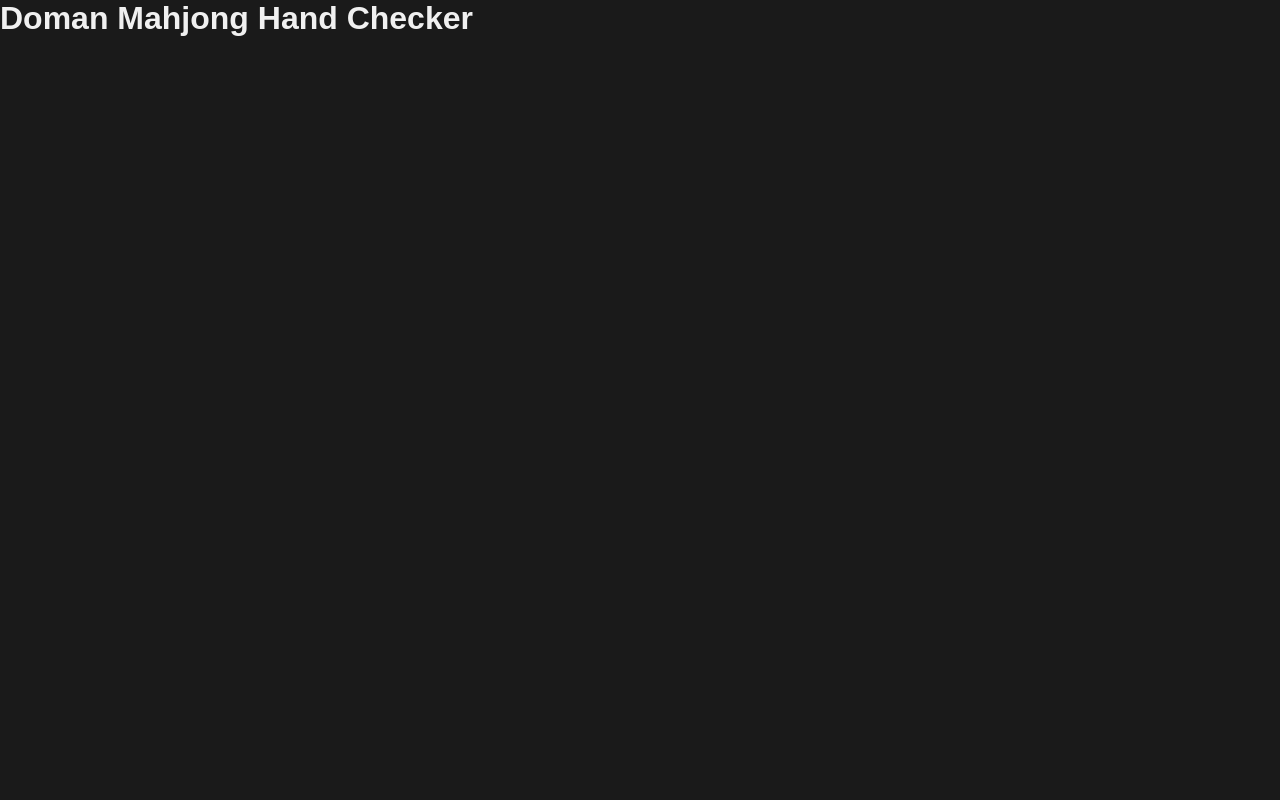
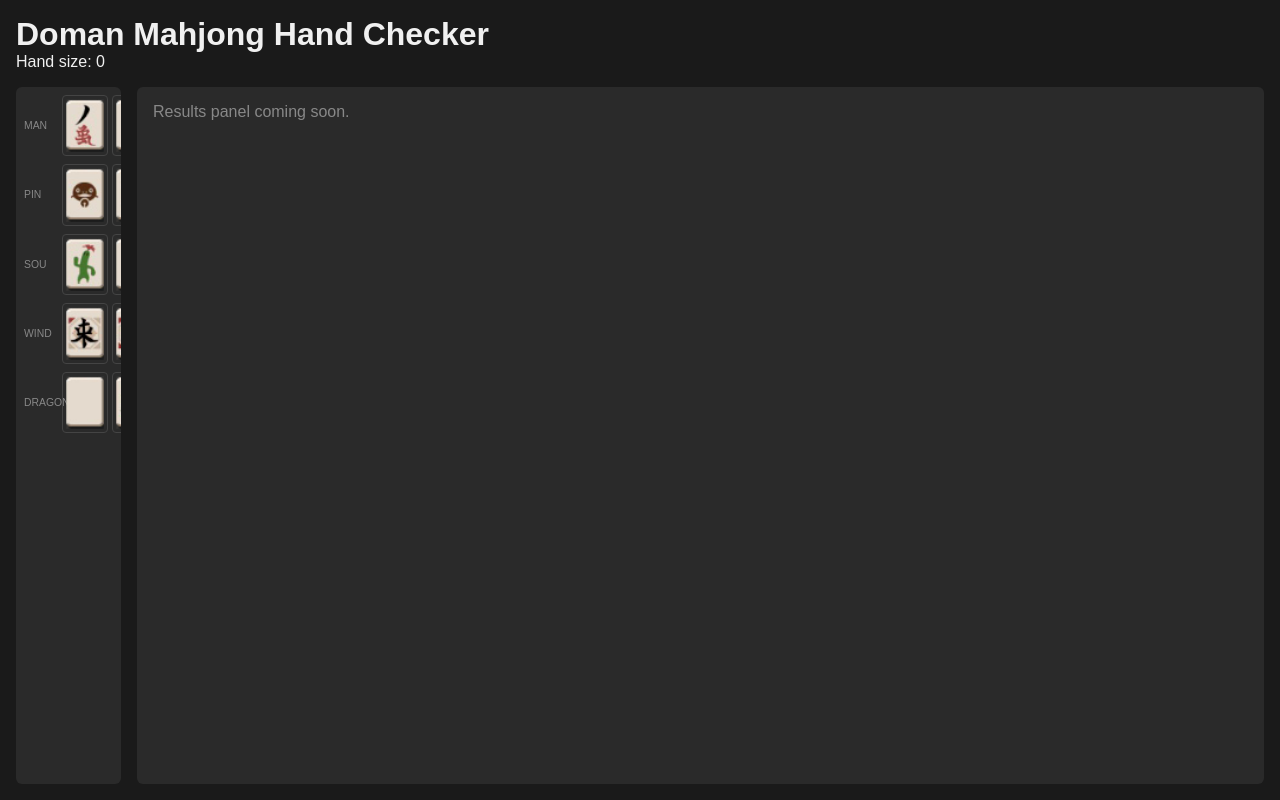
Before and after one commit to RacoonsInATrenchcoat/doman-mahjong, a React (Vite) app: page / in a window 1280 px wide. Built offline with nearby package versions, Linux system fonts and the light colour scheme.

Commit message:
CSS changes and hand logic

```diff
--- a/src/App.tsx
+++ b/src/App.tsx
@@ -1,7 +1,34 @@
+import { useState } from "react";
+import type { Tile } from "./data/tiles";
+//Have to add "type" otherwise it errors out, due to Typescript rules.
+import TilePicker from "./components/tile-picker/tile-picker";
+
 function App() {
+  const [currentHand, setCurrentHand] = useState<Tile[]>([]);
+  //Start as an empty array
+
+  const addTile = (tile: Tile) => {
+    setCurrentHand((prev) => [...prev, tile]);
+  };
+  //Adds a new tile, while pulling the previous state with it
+
+  const removeTile = (index: number) => {
+    setCurrentHand((prev) => prev.filter((_, i) => i !== index));
+  };
+  //Removes a tile
+
   return (
     <div className="app">
-      <h1>Doman Mahjong Hand Checker</h1>
+      <header className="app__header">
+        <h1>Doman Mahjong Hand Checker</h1>
+        <p>Hand size: {currentHand.length}</p>
+      </header>
+      <div className="app__main">
+        <TilePicker currentHand={currentHand} onTileClick={addTile} />
+        <div className="app__results-placeholder">
+          Results panel coming soon.
+        </div>
+      </div>
     </div>
   );
 }
--- a/src/components/tile-picker/tile-picker.tsx
+++ b/src/components/tile-picker/tile-picker.tsx
@@ -0,0 +1,50 @@
+import { ALL_TILES } from "../../data/tiles";
+import type { Tile } from "../../data/tiles";
+
+type TilePickerProps = {
+  currentHand: Tile[];
+  onTileClick: (tile: Tile) => void;
+};
+
+function TilePicker({ currentHand, onTileClick }: TilePickerProps) {
+  const suits = ["man", "pin", "sou", "wind", "dragon"] as const;
+//Define the filter options, same as setup on Tiles
+
+  const getTileCount = (tileId: string) => {
+    return currentHand.filter((t) => t.id === tileId).length;
+  };
+//Checks for duplicates, by seeing if we got the same ID multiple times.
+
+  return (
+    <div className="tile-picker">
+      {suits.map((suit) => (
+        <div key={suit} className="tile-picker__suit-row">
+          <span className="tile-picker__suit-label">{suit}</span>
+          <div className="tile-picker__tiles">
+            {ALL_TILES.filter((tile) => tile.suit === suit).map((tile) => {
+              const count = getTileCount(tile.id);
+              const isDisabled = count >= 4;
+              //This disallows more than 4 of the same tile to be picked.
+
+              return (
+                <button
+                  key={tile.id}
+                  className={`tile-picker__tile ${isDisabled ? "tile-picker__tile--disabled" : ""}`}
+                  onClick={() => !isDisabled && onTileClick(tile)}
+                  title={tile.id}
+                >
+                  <img src={tile.imagePath} alt={tile.id} />
+                  {count > 0 && (
+                    <span className="tile-picker__count">{count}</span>
+                  )}
+                </button>
+              );
+            })}
+          </div>
+        </div>
+      ))}
+    </div>
+  );
+}
+
+export default TilePicker;
--- a/src/index.css
+++ b/src/index.css
@@ -10,3 +10,108 @@ body {
   color: #f0f0f0;
   min-height: 100vh;
 }
+
+/* App layout */
+/* App layout */
+.app {
+  display: flex;
+  flex-direction: column;
+  height: 100vh;
+  padding: 1rem;
+  gap: 1rem;
+}
+
+.app__header {
+  flex-shrink: 0;
+}
+
+.app__main {
+  display: flex;
+  flex-direction: row;
+  gap: 1rem;
+  flex: 1;
+  overflow: hidden;
+}
+
+.app__results-placeholder {
+  flex: 1;
+  background-color: #2a2a2a;
+  border-radius: 6px;
+  padding: 1rem;
+  color: #888;
+}
+
+/* Tile Picker */
+.tile-picker {
+  display: flex;
+  flex-direction: column;
+  gap: 0.5rem;
+  width: 105px; /*Starting width*/
+  overflow: hidden;
+  transition: width 0.3s ease;
+  background-color: #2a2a2a;
+  border-radius: 6px;
+  padding: 0.5rem;
+}
+
+.tile-picker:hover {
+  width: 520px;
+}
+
+.tile-picker__suit-row {
+  display: flex;
+  align-items: center;
+  gap: 0.4rem;
+}
+
+.tile-picker__suit-label {
+  font-size: 0.65rem;
+  text-transform: uppercase;
+  color: #888;
+  width: 2rem;
+  flex-shrink: 0;
+}
+
+.tile-picker__tiles {
+  display: flex;
+  flex-wrap: nowrap;
+  gap: 0.25rem;
+}
+
+.tile-picker__tile {
+  position: relative;
+  background: none;
+  border: 1px solid #444;
+  border-radius: 4px;
+  padding: 2px;
+  cursor: pointer;
+  flex-shrink: 0;
+}
+
+.tile-picker__tile img {
+  display: block;
+  width: 40px;
+  height: auto;
+}
+
+.tile-picker__tile:hover {
+  border-color: #aaa;
+}
+
+.tile-picker__tile--disabled {
+  opacity: 0.35;
+  cursor: not-allowed;
+}
+
+.tile-picker__count {
+  position: absolute;
+  bottom: 2px;
+  right: 3px;
+  background-color: #e8b84b;
+  color: #1a1a1a;
+  font-size: 0.6rem;
+  font-weight: bold;
+  border-radius: 3px;
+  padding: 0 3px;
+  line-height: 1.4;
+}
```
Also changed, not shown: Info.txt.
